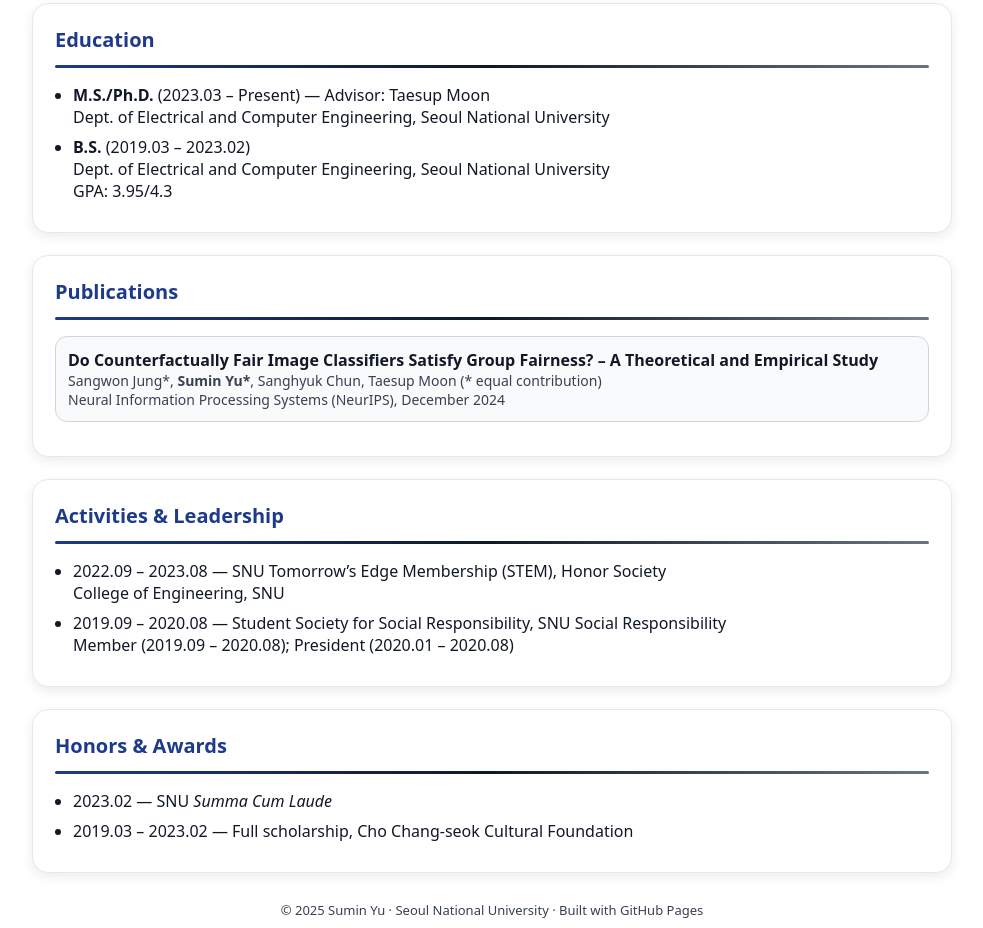
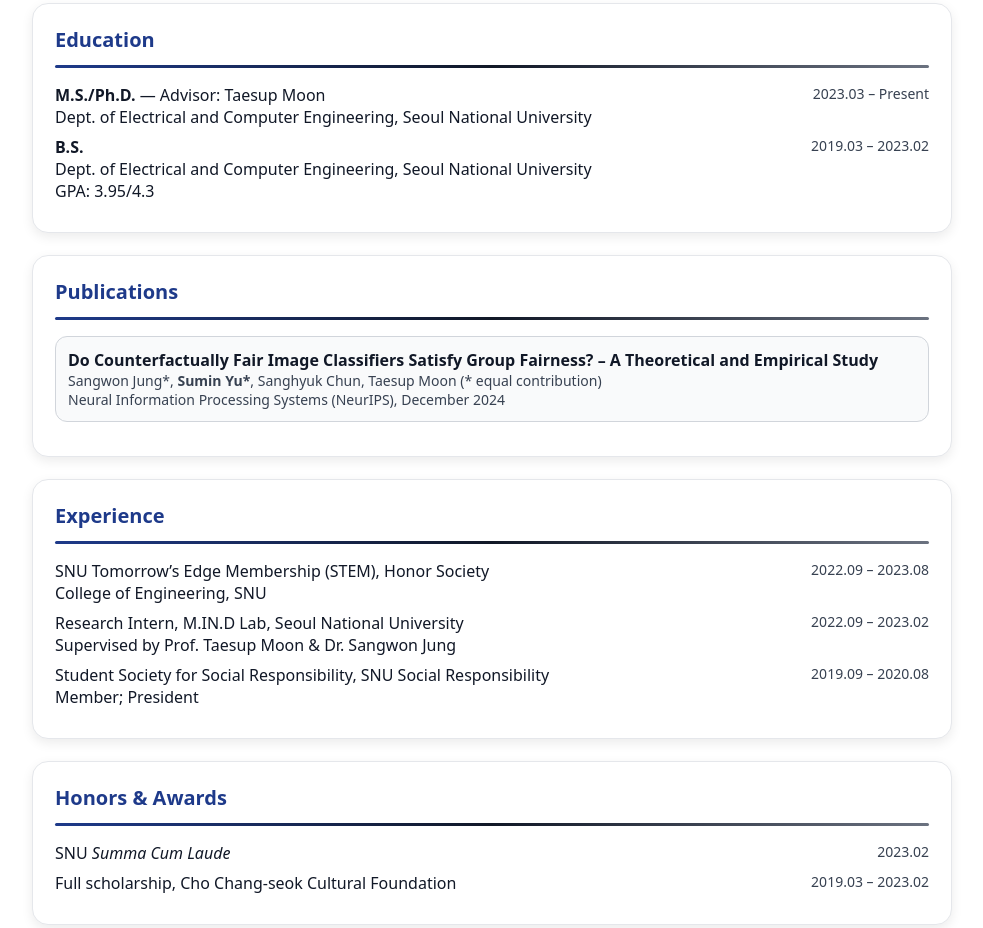
Before and after one commit to sumin-yu/sumin-yu.github.io, a plain HTML site: page index.html in a window 1280 px wide. Shown: the part 624-1552 px from the top of the page, without its empty margins (148-1131 px from the left). Drawn offline with Linux system fonts and the light colour scheme.

Commit message:
Update index.html

```diff
--- a/index.html
+++ b/index.html
@@ -67,6 +67,26 @@
     margin-bottom: 16px; /* 텍스트와 사진 사이 여백 */
   }
 }
+    .cv-list {
+  list-style: none;       /* 불릿 제거 */
+  padding: 0;
+  margin: 0;
+}
+.cv-list li {
+  display: flex;
+  justify-content: space-between;
+  align-items: flex-start;
+  margin: 8px 0;
+}
+.cv-left {
+  flex: 1;
+  padding-right: 12px;
+}
+.cv-right {
+  white-space: nowrap;    /* 줄바꿈 방지 */
+  color: var(--muted);
+  font-size: 14px;
+}
   </style>
 </head>
 <body>
@@ -111,12 +131,22 @@
     <section id="education">
   <h2>Education</h2>
   <div class="rule"></div>
-      <ul>
-        <li><strong>M.S./Ph.D.</strong> (2023.03 – Present) — Advisor: Taesup Moon<br/>
-          Dept. of Electrical and Computer Engineering, Seoul National University</li>
-        <li><strong>B.S.</strong> (2019.03 – 2023.02)<br/>
+  <ul class="cv-list">
+    <li>
+      <div class="cv-left">
+        <strong>M.S./Ph.D.</strong> — Advisor: Taesup Moon<br/>
+        Dept. of Electrical and Computer Engineering, Seoul National University
+      </div>
+      <div class="cv-right">2023.03 – Present</div>
+    </li>
+    <li>
+      <div class="cv-left">
+        <strong>B.S.</strong><br/>
         Dept. of Electrical and Computer Engineering, Seoul National University<br/>
-          GPA: 3.95/4.3</li>
+        GPA: 3.95/4.3
+      </div>
+      <div class="cv-right">2019.03 – 2023.02</div>
+    </li>
   </ul>
 </section>
 
@@ -130,26 +160,48 @@
       </div>
     </section>
 
-    <section id="activities">
-      <h2>Activities & Leadership</h2>
+<section id="experience">
+  <h2>Experience</h2>
   <div class="rule"></div>
-      <ul>
-        <li>2022.09 – 2023.08 — SNU Tomorrow’s Edge Membership (STEM), Honor Society<br/>
-          College of Engineering, SNU</li>
-        <li>2019.09 – 2020.08 — Student Society for Social Responsibility, SNU Social Responsibility<br/>
-          Member (2019.09 – 2020.08); President (2020.01 – 2020.08)</li>
+  <ul class="cv-list">
+    <li>
+      <div class="cv-left">
+        SNU Tomorrow’s Edge Membership (STEM), Honor Society<br/>
+        College of Engineering, SNU
+      </div>
+      <div class="cv-right">2022.09 – 2023.08</div>
+    </li>
+    <li>
+      <div class="cv-left">
+        Research Intern, M.IN.D Lab, Seoul National University<br/>
+        Supervised by Prof. Taesup Moon & Dr. Sangwon Jung
+      </div>
+      <div class="cv-right">2022.09 – 2023.02</div>
+    </li>
+    <li>
+      <div class="cv-left">
+        Student Society for Social Responsibility, SNU Social Responsibility<br/>
+        Member; President
+      </div>
+      <div class="cv-right">2019.09 – 2020.08</div>
+    </li>
   </ul>
 </section>
 
 <section id="awards">
   <h2>Honors & Awards</h2>
   <div class="rule"></div>
-      <ul>
-        <li>2023.02 — SNU <em>Summa Cum Laude</em></li>
-        <li>2019.03 – 2023.02 — Full scholarship, Cho Chang-seok Cultural Foundation</li>
+  <ul class="cv-list">
+    <li>
+      <div class="cv-left">SNU <em>Summa Cum Laude</em></div>
+      <div class="cv-right">2023.02</div>
+    </li>
+    <li>
+      <div class="cv-left">Full scholarship, Cho Chang-seok Cultural Foundation</div>
+      <div class="cv-right">2019.03 – 2023.02</div>
+    </li>
   </ul>
 </section>
-
     <footer>
       © <span id="year"></span> Sumin Yu · Seoul National University · Built with GitHub Pages
     </footer>
```
Lines whose indentation alone changed are shown as unchanged.
